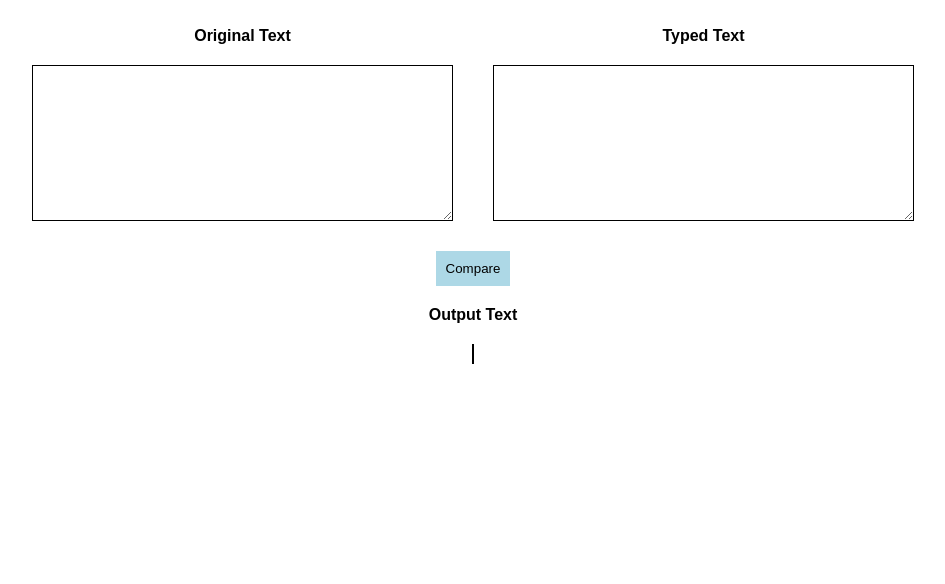
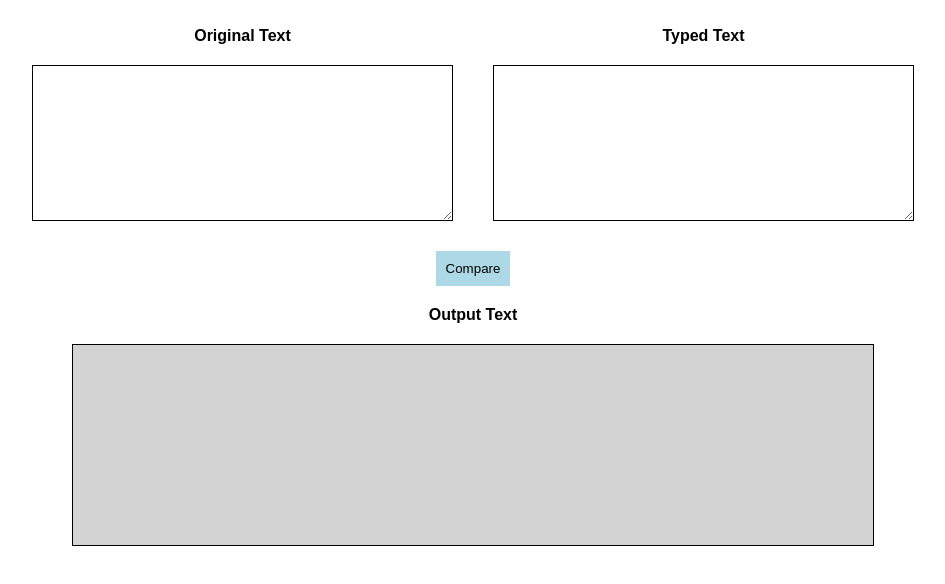
Before and after one commit to SurajKadian/Typing2, a plain HTML site: page Index.html in a window 1280 px wide. Shown: the part 98-682 px from the top of the page, without its empty margins (167-1112 px from the left). Drawn offline with Linux system fonts and the light colour scheme.

Commit message:
Update style.css

```diff
--- a/style.css
+++ b/style.css
@@ -62,11 +62,14 @@ button {
   align-items: center;
 }
 
-/* The style for the output text area */
+/* The style for the output div */
 #result {
   border: 1px solid black;
   margin: 10px;
   background-color: lightgray;
+  width: 800px;
+  height: 200px;
+  overflow: auto;
 }
 
 /* The style for the spelling errors */
```
